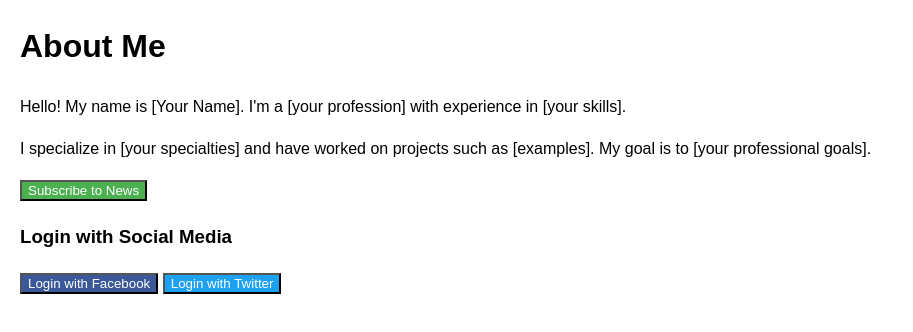
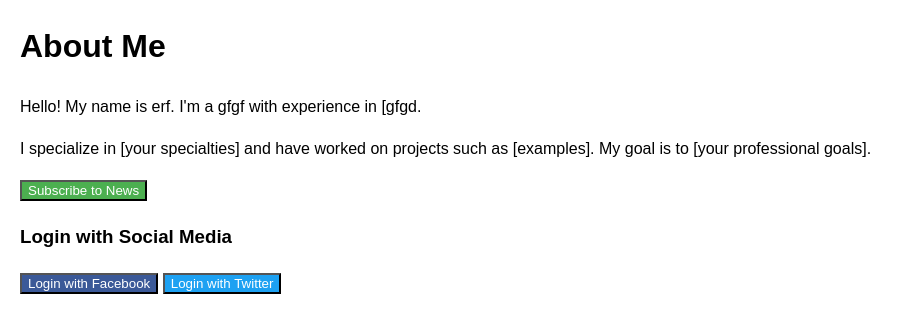
Before and after one commit to yana1971/ypl1, a plain HTML site: page index.html in a window 1280 px wide. Shown: the whole page, without its empty margins (0-913 px from the left). Drawn offline with Linux system fonts and the light colour scheme.

Commit message:
Change first paragraph in branch 2.4

```diff
--- a/index.html
+++ b/index.html
@@ -14,7 +14,7 @@
 </head>
 <body>
     <h1>About Me</h1>
-    <p>Hello! My name is [Your Name]. I'm a [your profession] with experience in [your skills].</p>
+    <p>Hello! My name is erf. I'm a gfgf with experience in [gfgd.</p>
     <p>I specialize in [your specialties] and have worked on projects such as [examples]. My goal is to [your professional goals].</p>
     <button style="background-color: #4CAF50; color: white;">Subscribe to News</button>
     <div>
```
